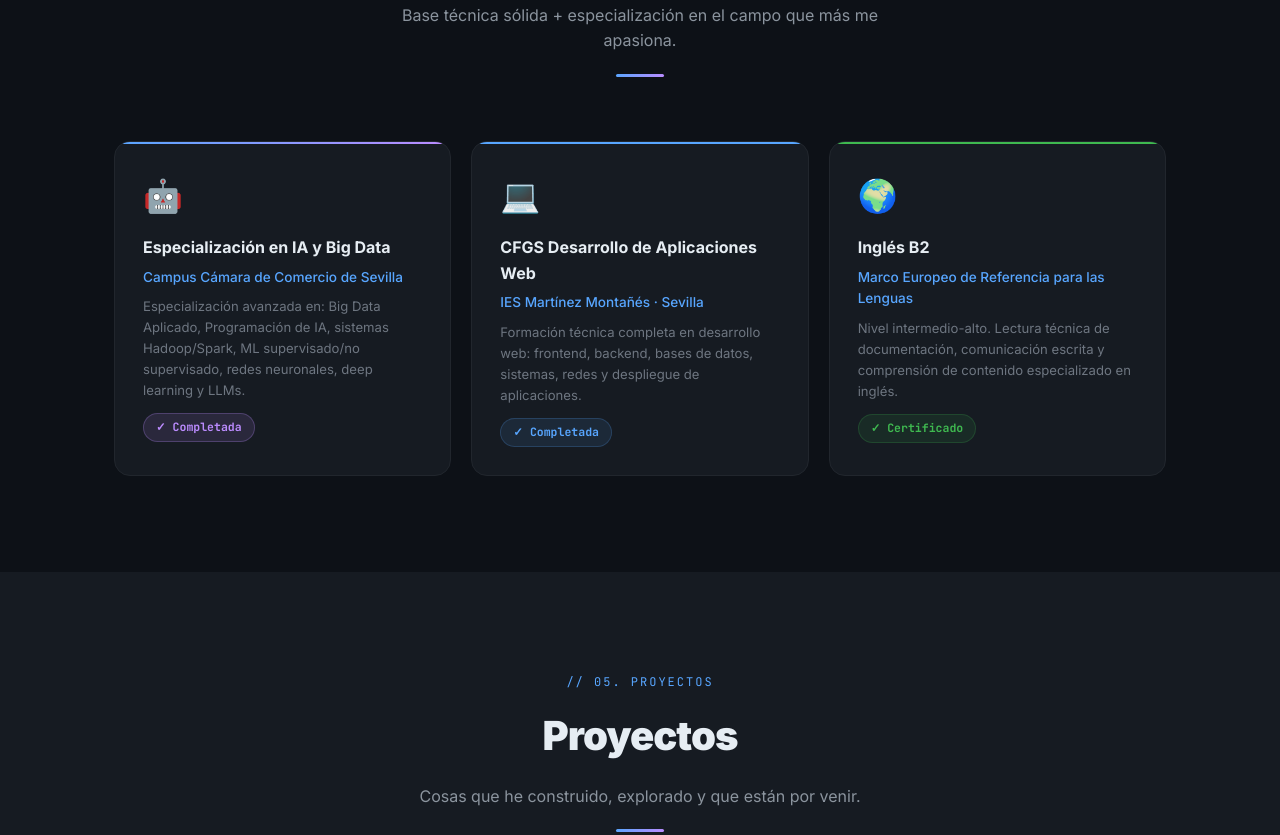
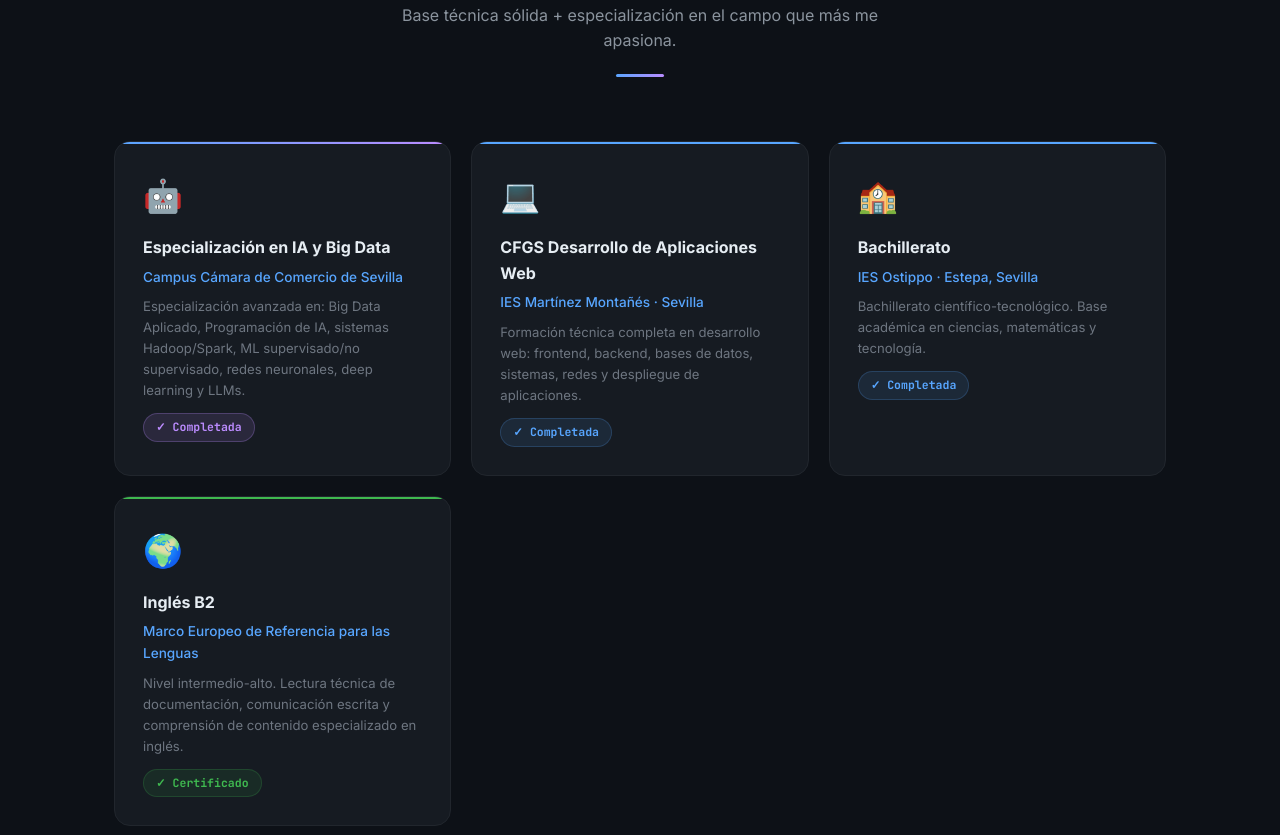
Before and after one commit to Salva0lmedo/PortFolio-Salvador-Garcia-Olmedo, a plain HTML site: page index.html in a window 1280 px wide. Shown: the part 3629-4464 px from the top of the page. Drawn offline with Linux system fonts and the light colour scheme.

Commit message:
Añadido Bachillerato

```diff
--- a/index.html
+++ b/index.html
@@ -1390,7 +1390,16 @@
           </div>
           <span class="edu-completed completed-blue">✓ Completada</span>
         </div>
-        <div class="edu-card lang reveal reveal-delay-2">
+        <div class="edu-card standard reveal reveal-delay-2">
+          <div class="edu-icon">🏫</div>
+          <div class="edu-degree">Bachillerato</div>
+          <div class="edu-school">IES Ostippo · Estepa, Sevilla</div>
+          <div class="edu-desc">
+            Bachillerato científico-tecnológico. Base académica en ciencias, matemáticas y tecnología.
+          </div>
+          <span class="edu-completed completed-blue">✓ Completada</span>
+        </div>
+        <div class="edu-card lang reveal reveal-delay-3">
           <div class="edu-icon">🌍</div>
           <div class="edu-degree">Inglés B2</div>
           <div class="edu-school">Marco Europeo de Referencia para las Lenguas</div>
```
